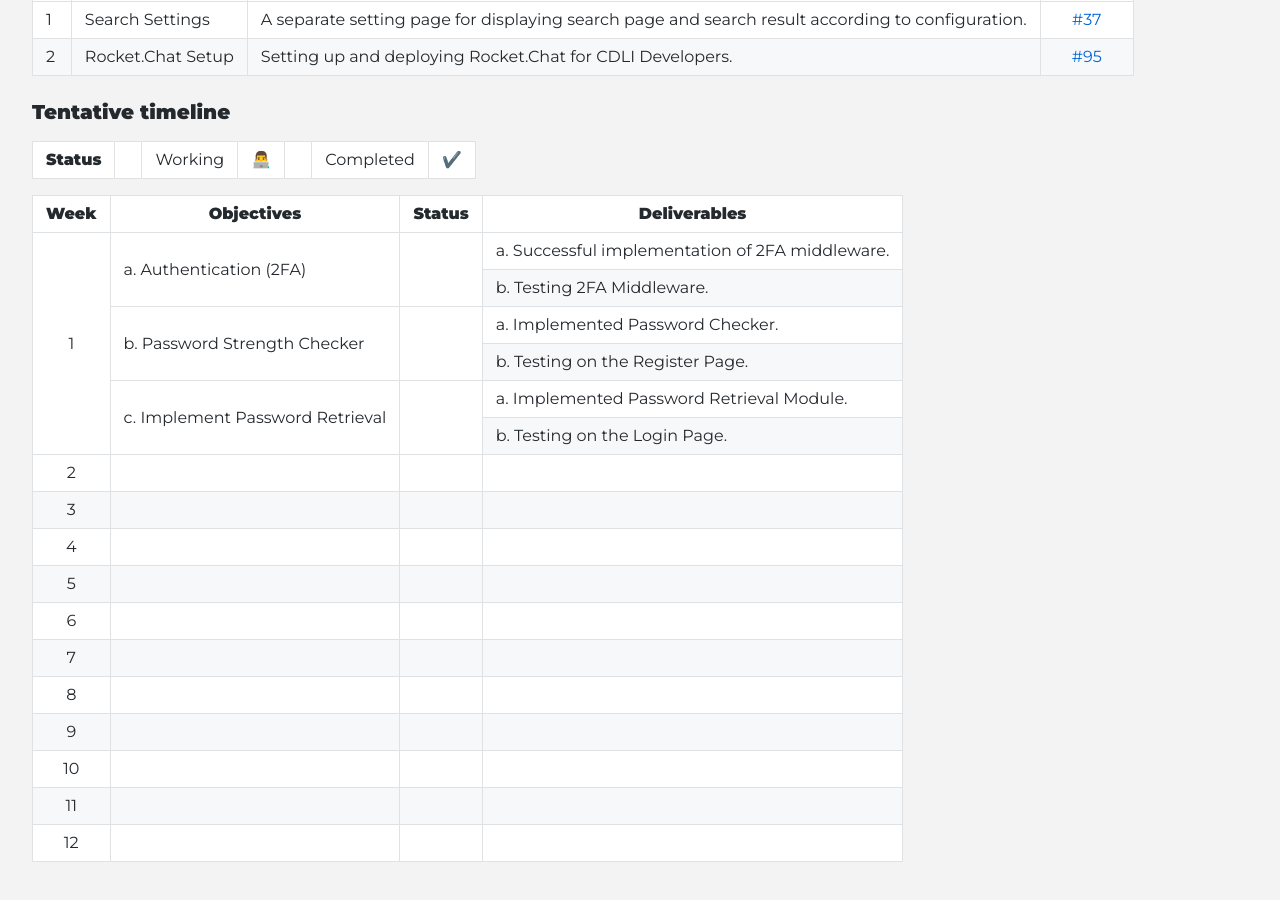
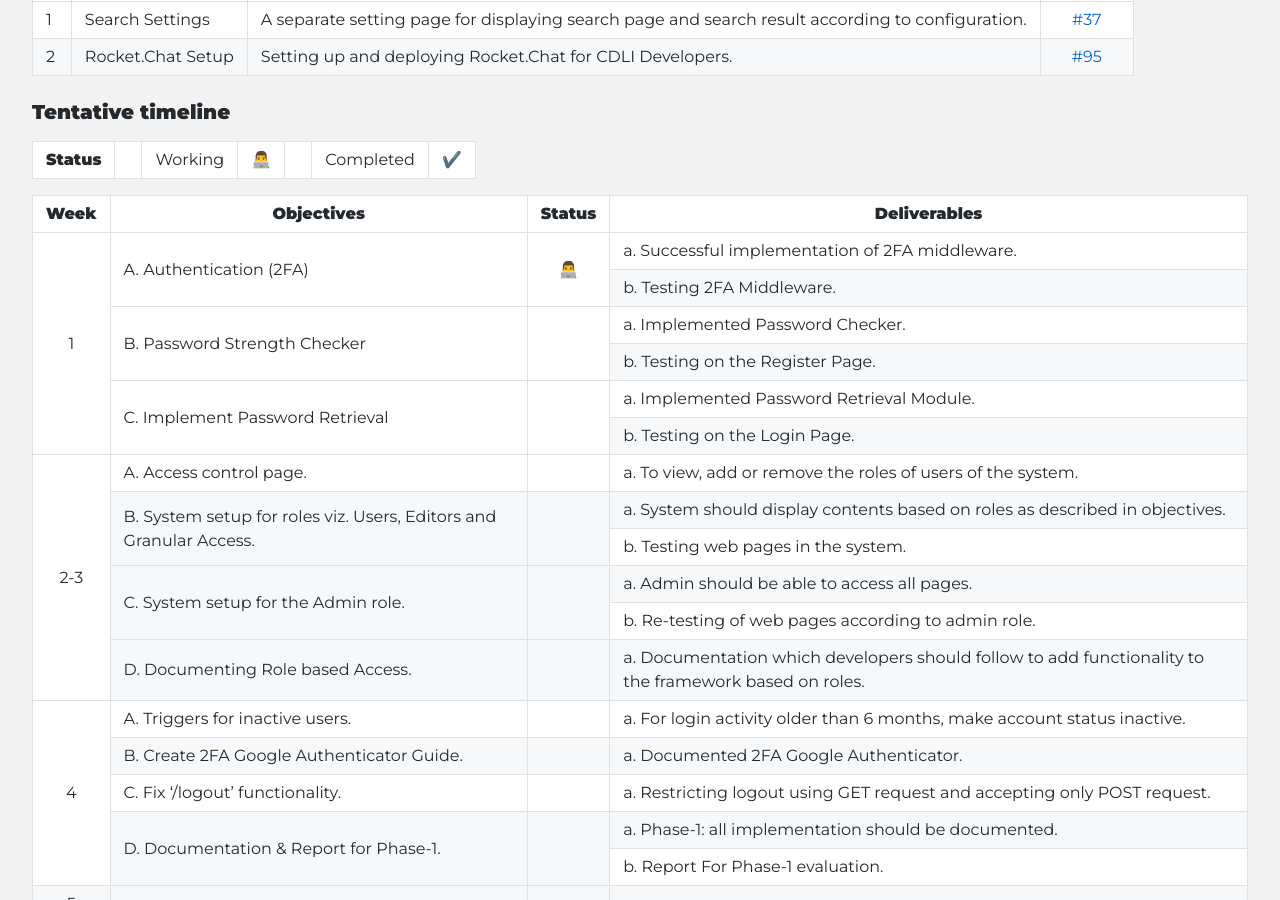
Before and after one commit to cdli-gh/blog, a Jekyll site: the page built from _blog/gsoc20/search/index.md, in a window 1280 px wide and 900 px high, scrolled down 1424 px. Built offline with Jekyll 4.4.1, drawn with Linux system fonts in a browser that asks for light colours; emoji names are drawn with the system emoji font; Markdown is read by kramdown in place of the engine named in the settings; some of the changed text lies outside the part shown.

Commit message:
search : Phase-1 Timeline Updated

```diff
--- a/_blog/gsoc20/search/index.md
+++ b/_blog/gsoc20/search/index.md
@@ -99,15 +99,15 @@ Objectives are separated in two categories: essential and additional, they are a
         <!-- Week-1 -->
         <tr>
             <td rowspan=6 align="center"> 1 </td>
-            <td rowspan=2> a. Authentication (2FA) </td>
-            <td rowspan=2 align="center"></td>
+            <td rowspan=2> A. Authentication (2FA) </td>
+            <td rowspan=2 align="center"> :man_technologist: </td>
             <td> a. Successful implementation of 2FA middleware. </td>
         </tr>
         <tr>
             <td> b. Testing 2FA Middleware. </td>
         </tr>
         <tr>
-            <td rowspan=2> b. Password Strength Checker </td>
+            <td rowspan=2> B. Password Strength Checker </td>
             <td rowspan=2 align="center"></td>
             <td> a. Implemented Password Checker. </td>
         </tr>
@@ -115,33 +115,65 @@ Objectives are separated in two categories: essential and additional, they are a
             <td> b. Testing on the Register Page. </td>
         </tr>
         <tr>
-            <td rowspan=2> c. Implement Password Retrieval </td>
+            <td rowspan=2> C. Implement Password Retrieval </td>
             <td rowspan=2 align="center"></td>
             <td> a. Implemented Password Retrieval Module. </td>
         </tr>
         <tr>
             <td> b. Testing on the Login Page.</td>
         </tr>
-        <!-- Week-2 -->
+        <!-- Week-2 - 3 -->
         <tr>
-            <td rowspan=1 align="center"> 2 </td>
-            <td rowspan=1></td>
+            <td rowspan=6 align="center"> 2-3 </td>
+            <td rowspan=1>A. Access control page.</td>
             <td rowspan=1 align="center"></td>
-            <td></td>
+            <td>a. To view, add or remove the roles of users of the system.</td>
         </tr>
-        <!-- Week-3 -->
         <tr>
-            <td rowspan=1 align="center"> 3 </td>
-            <td rowspan=1></td>
+            <td rowspan=2>B. System setup for roles viz. Users, Editors and Granular Access.</td>
+            <td rowspan=2 align="center"></td>
+            <td>a. System should display contents based on roles as described in objectives.</td>
+        </tr>
+        <tr>
+            <td>b. Testing web pages in the system.</td>
+        </tr>
+        <tr>
+            <td rowspan=2>C. System setup for the Admin role.</td>
+            <td rowspan=2 align="center"></td>
+            <td>a. Admin should be able to access all pages.</td>
+        </tr>
+        <tr>
+            <td>b. Re-testing of web pages according to admin role.</td>
+        </tr>
+        <tr>
+            <td rowspan=1>D. Documenting Role based Access.</td>
             <td rowspan=1 align="center"></td>
-            <td></td>
+            <td>a. Documentation which developers should follow to add functionality to the framework based on roles.</td>
         </tr>
         <!-- Week-4 -->
         <tr>
-            <td rowspan=1 align="center"> 4 </td>
-            <td rowspan=1></td>
+            <td rowspan=5 align="center"> 4 </td>
+            <td rowspan=1>A. Triggers for inactive users.</td>
             <td rowspan=1 align="center"></td>
-            <td></td>
+            <td>a. For login activity older than 6 months, make account status inactive. </td>
+        </tr>
+        <tr>
+            <td rowspan=1>B. Create 2FA Google Authenticator Guide.</td>
+            <td rowspan=1 align="center"></td>
+            <td>a. Documented 2FA Google Authenticator. </td>
+        </tr>
+        <tr>
+            <td rowspan=1>C. Fix ‘/logout’ functionality.</td>
+            <td rowspan=1 align="center"></td>
+            <td>a. Restricting logout using GET request and accepting only POST request. </td>
+        </tr>
+        <tr>
+            <td rowspan=2>D. Documentation & Report for Phase-1.</td>
+            <td rowspan=2 align="center"></td>
+            <td>a. Phase-1: all implementation should be documented. </td>
+        </tr>
+        <tr>
+            <td>b. Report For Phase-1 evaluation.</td>
         </tr>
         <!-- Week-5 -->
         <tr>
```
Also changed, not shown: _blog/gsoc20/search/posts/01_week1.md (+5 -5 lines).
